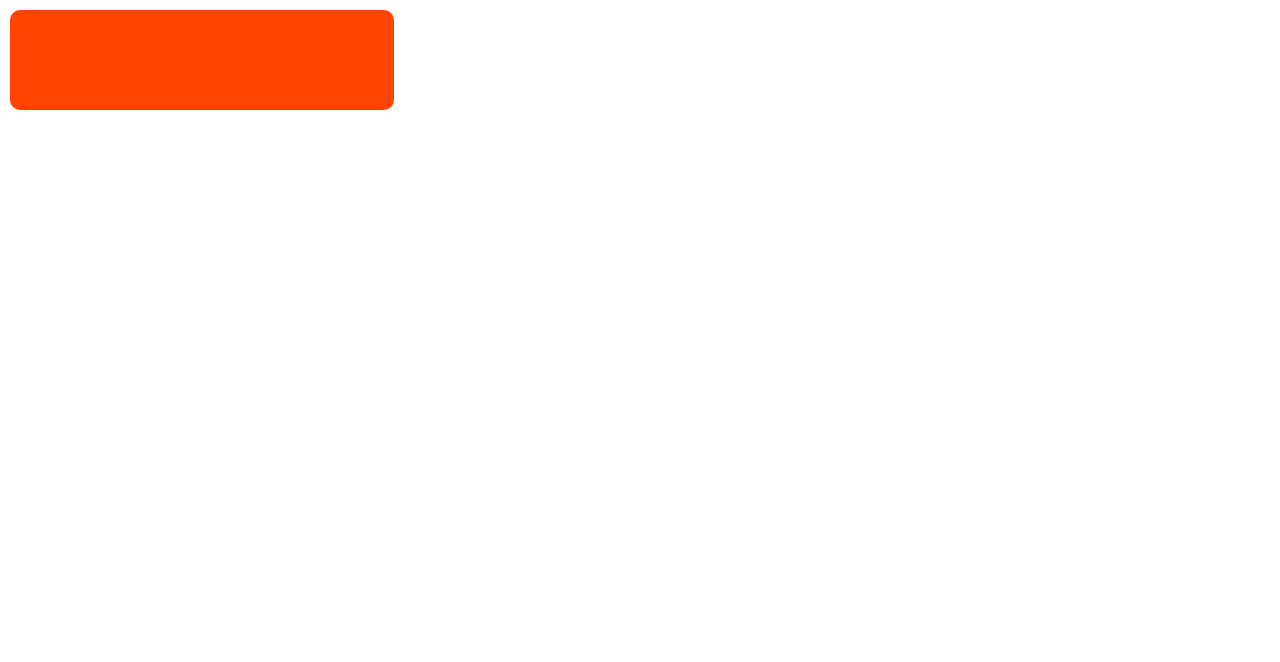
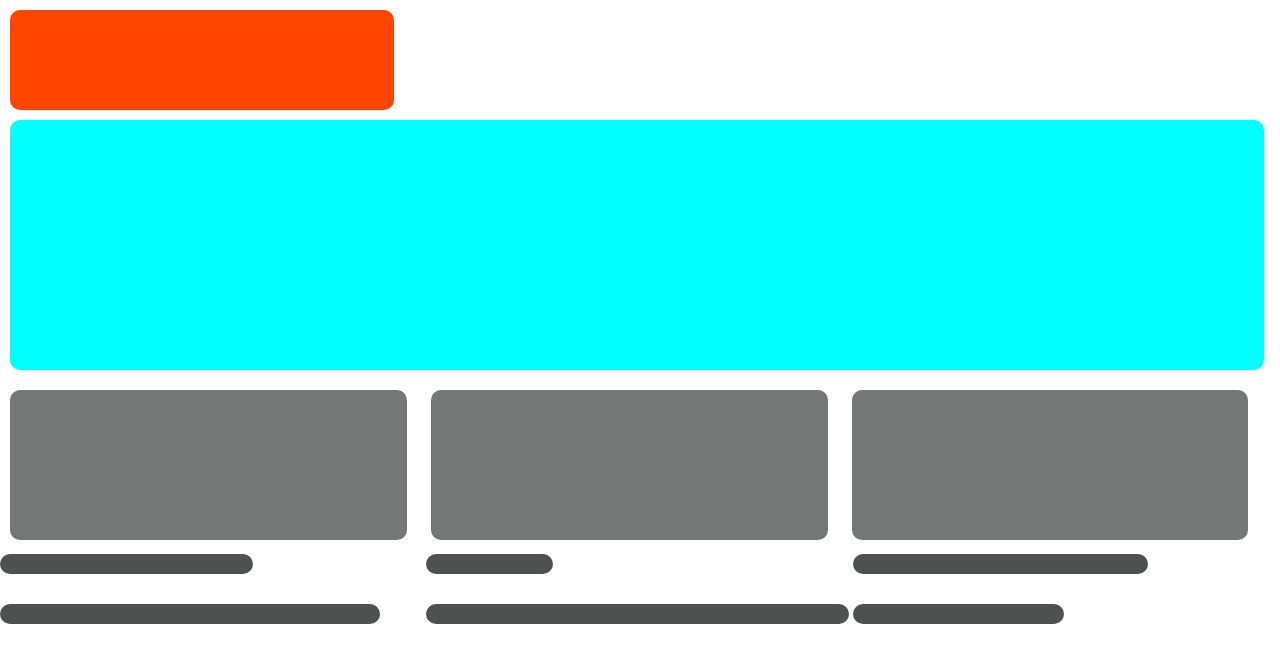
Before and after one commit to Jaga8007/4-vazifa, a plain HTML site: page index.html in a window 1280 px wide. Drawn offline with Linux system fonts and the light colour scheme.

Commit message:
uzgartirish

```diff
--- a/css.css/4-vazifa.css
+++ b/css.css/4-vazifa.css
@@ -10,3 +10,163 @@
     border-radius: 10px;
     margin: 10px 10px;
 }
+.box{
+    width: 98%;
+    height: 250px;
+    background-color: aqua;
+    border-radius: 10px;
+    margin: 10px 10px;
+}
+.box1{
+    width: 31%;
+    height: 150px;
+    background-color: rgb(117, 119, 119);
+    display: inline-block;
+    margin: 10px 0px;
+    border-radius: 10px;
+    margin: 10px 10px;
+}
+.box2{
+    width: 31%;
+    height: 150px;
+    background-color: rgb(117, 119, 119);
+    display: inline-block;
+    margin: 10px 0px;
+    border-radius: 10px;
+    margin: 10px 10px;
+}
+.box3{
+    width: 31%;
+    height: 150px;
+    background-color: rgb(117, 119, 119);
+    display: inline-block;
+    margin: 10px 0px;
+    border-radius: 10px;
+    margin: 10px 10px;
+}
+.text{
+    width: 33%;
+    height: 100px;
+    display: inline-block;
+}
+.text1{
+    width: 60%;
+    height: 20px;
+    background-color: rgb(79, 80, 80);
+    border-radius: 10px ;
+}
+.text2{
+    width: 90%;
+    height: 20px;
+    background-color: rgb(79, 80, 80);
+    margin-top: 30px;
+    border-radius: 10px;
+}
+.tist{
+    width: 33%;
+    height: 100px;
+    display: inline-block;
+}
+.tist1{
+    width: 30%;
+    height: 20px;
+    background-color: rgb(79, 80, 80);
+    border-radius: 10px ;
+}
+.tist2{
+    width: 100%;
+    height: 20px;
+    background-color: rgb(79, 80, 80);
+    margin-top: 30px;
+    border-radius: 10px;
+}
+.stayl{
+    width: 33%;
+    height: 100px;
+    display: inline-block;
+}
+.stayl1{
+    width: 70%;
+    height: 20px;
+    background-color: rgb(79, 80, 80);
+    border-radius: 10px ;
+}
+.stayl2{
+    width: 50%;
+    height: 20px;
+    background-color: rgb(79, 80, 80);
+    margin-top: 30px;
+    border-radius: 10px;
+}
+.menu{
+    width: 33%;
+    height: 100px;
+    display: none;
+}
+.menu1{
+    width: 90%;
+    height: 20px;
+    background-color: rgb(79, 80, 80);
+    border-radius: 10px
+}
+.menu2{
+    width: 50%;
+    height: 20px;
+    background-color: rgb(79, 80, 80);
+    margin-top: 30px;
+    border-radius: 10px;
+}
+@media(max-width: 996px){
+    .box1{
+        width: 47%;
+    }
+    .box2{
+        width: 47%;
+
+    }
+    .box{
+        width: 97%;
+    }
+    .box3{
+        display: none;
+    }
+    .text{
+        width: 49%;
+        display: inline-block;
+    }
+    .tist{
+        width: 50%;
+        display: inline-block;
+    }
+    .stayl{
+        width: 49%;
+        display: inline-block;
+    }
+    .menu{
+        display: inline-block;
+        width: 50%;
+    }
+    .navbar{
+        width: 50%;
+    }
+
+}
+@media(max-width: 768px){
+    .box2,.box3{
+        display: none;
+    }
+    .text,.menu,.stayl,.tist{
+        display: none;
+    }
+    .navbar{
+        width: 100%;
+        margin: 0;
+    }
+    .box{
+        width: 100%;
+        margin: 15px 0;
+    }
+    .box1{
+        width: 100%;
+    }
+}
--- a/index.html
+++ b/index.html
@@ -9,12 +9,25 @@
     <div class="navbar"></div>
     <div class="box"></div>
     <div class="box1"></div>
-    <div class="box1"></div>
-    <div class="box1"></div>
+    <div class="box2"></div>
+    <div class="box3"></div>
     <div class="text">
         <div class="text1"></div>
         <div class="text2"></div>
     </div>
+    <div class="tist">
+        <div class="tist1"></div>
+        <div class="tist2"></div>
+    </div>
+    <div class="stayl">
+        <div class="stayl1"></div>
+        <div class="stayl2"></div>
+    </div>
+    <div class="menu">
+        <div class="menu1"></div>
+        <div class="menu2"></div>
+
+    </div>
 
 </body>
 </html>
```
